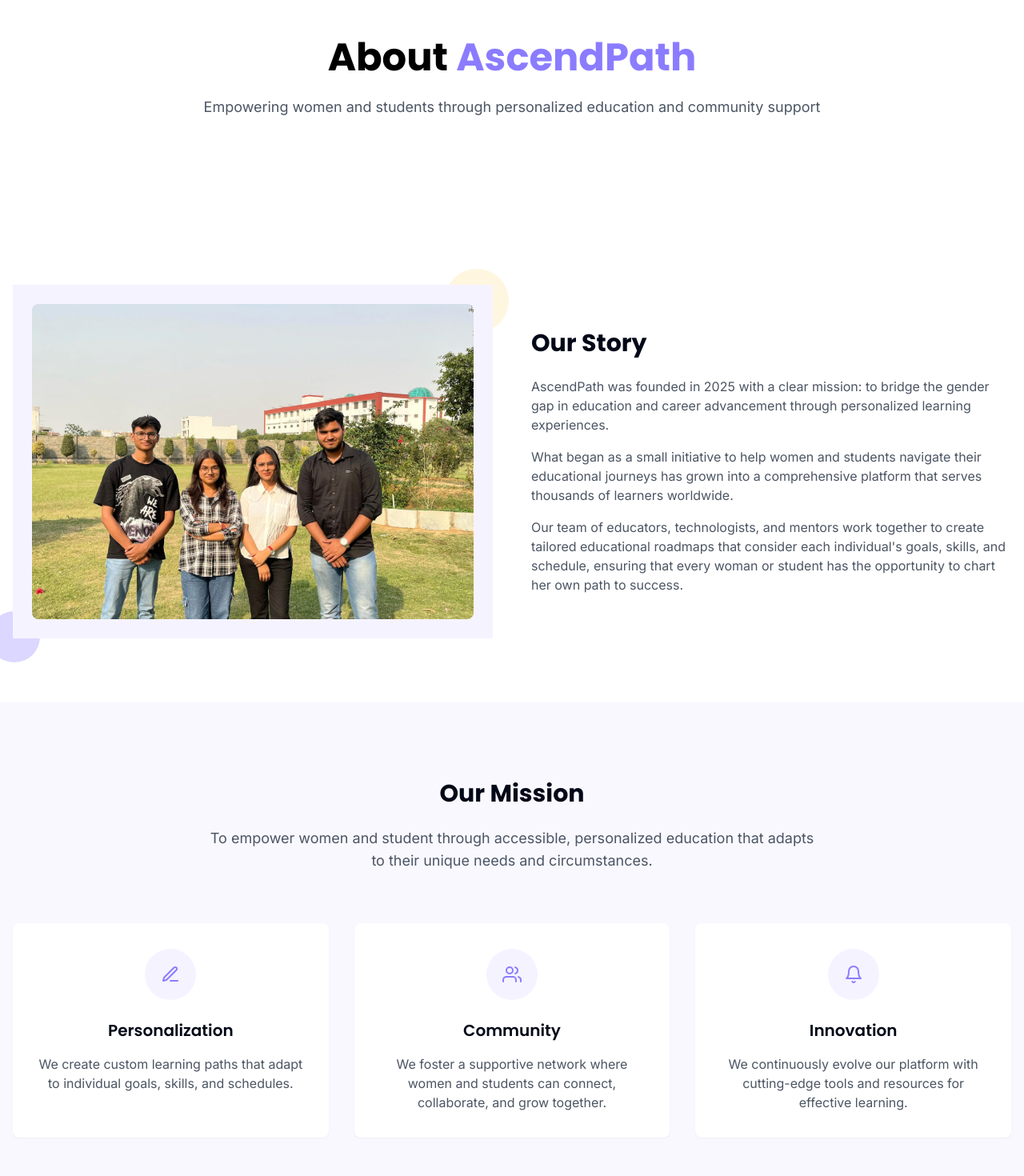
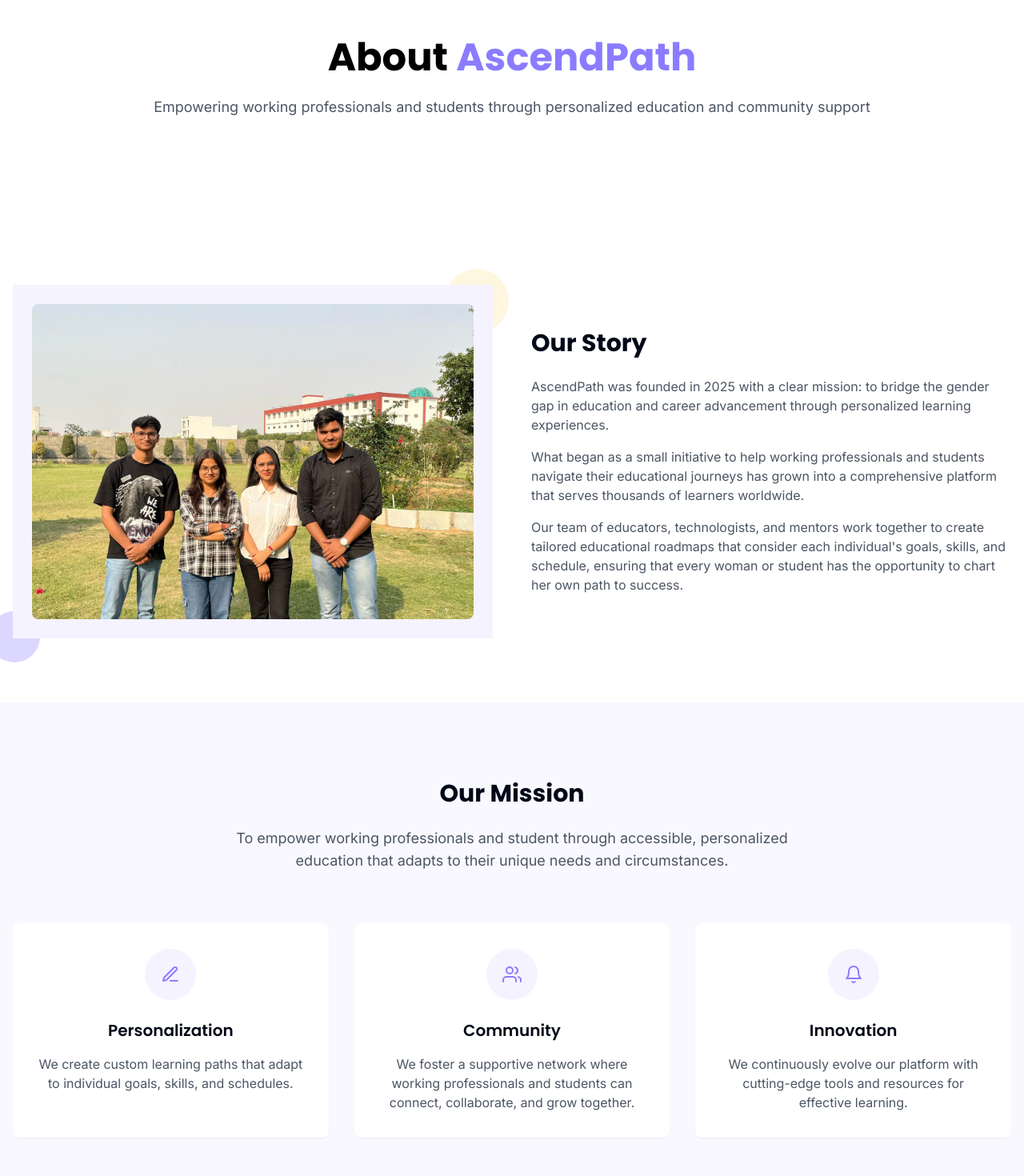
Before and after one commit to shivam0897-i/AscendPath, a React (Vite) app: page /aboutus in a window 1280 px wide. Shown: the part 120-1590 px from the top of the page at 80% size. Built offline with nearby package versions, Linux system fonts and the light colour scheme; no server answers.

Commit message:
small changes

```diff
--- a/src/components/Chatbot.tsx
+++ b/src/components/Chatbot.tsx
@@ -27,7 +27,7 @@ const SAFETY_SETTINGS = [
   { category: HarmCategory.HARM_CATEGORY_DANGEROUS_CONTENT, threshold: HarmBlockThreshold.BLOCK_MEDIUM_AND_ABOVE },
 ];
 
-const SYSTEM_INSTRUCTION = `You are AscendPath Assistant — a warm, supportive, and knowledgeable AI designed to help users, especially women and students, navigate their educational and career development journey.
+const SYSTEM_INSTRUCTION = `You are AscendPath Assistant — a warm, supportive, and knowledgeable AI designed to help users, especially working professionals and students, navigate their educational and career development journey.
 
 Only mention the creator if directly asked. If a user asks "Who created you?" or "Who developed this assistant?", respond with:
 "I was created by Shivam, the developer behind AscendPath, to support and empower learners like you!"
--- a/src/components/Footer.tsx
+++ b/src/components/Footer.tsx
@@ -86,7 +86,7 @@ const Footer = () => {
         <div className="border-t border-gray-200 pt-8 flex flex-col md:flex-row justify-between items-center">
           <p className="text-sm text-gray-500">© 2025 AscendPath. All rights reserved.</p>
           <p className="text-sm text-gray-500 mt-2 md:mt-0 flex items-center">
-            Made with <Heart size={14} className="mx-1 text-empowerPurple" /> for women and students education
+            Made with <Heart size={14} className="mx-1 text-empowerPurple" /> for working professionals and students education
           </p>
         </div>
       </div>
--- a/src/pages/AboutUs.tsx
+++ b/src/pages/AboutUs.tsx
@@ -51,7 +51,7 @@ export default function AboutUs() {
               <span className="text-[#8B7CFF]">AscendPath</span>
             </h1>
             <p className="text-gray-600 text-base md:text-lg mb-8"> {/* Changed text-lg to text-base md:text-lg */}
-              Empowering women and students through personalized education and community support
+              Empowering working professionals and students through personalized education and community support
             </p>
           </div>
         </section>
@@ -82,7 +82,7 @@ export default function AboutUs() {
                 advancement through personalized learning experiences.
               </p>
               <p className="text-gray-600 mb-4">
-                What began as a small initiative to help women and students navigate their educational journeys has grown into a
+                What began as a small initiative to help working professionals and students navigate their educational journeys has grown into a
                 comprehensive platform that serves thousands of learners worldwide.
               </p>
               <p className="text-gray-600">
@@ -100,7 +100,7 @@ export default function AboutUs() {
             <div className="max-w-3xl mx-auto text-center mb-16">
               <h2 className="text-3xl font-bold mb-6">Our Mission</h2>
               <p className="text-gray-600 text-lg">
-                To empower women and student through accessible, personalized education that adapts to their unique needs and
+                To empower working professionals and student through accessible, personalized education that adapts to their unique needs and
                 circumstances.
               </p>
             </div>
@@ -150,7 +150,7 @@ export default function AboutUs() {
                 </div>
                 <h3 className="text-xl font-semibold mb-4 text-center">Community</h3>
                 <p className="text-gray-600 text-center">
-                  We foster a supportive network where women and students can connect, collaborate, and grow together.
+                  We foster a supportive network where working professionals and students can connect, collaborate, and grow together.
                 </p>
               </div>
 
@@ -227,7 +227,7 @@ export default function AboutUs() {
                 <div>
                   <h3 className="text-xl font-semibold mb-3">Inclusivity</h3>
                   <p className="text-gray-600">
-                    We believe in creating educational opportunities that are accessible to women and students from all backgrounds,
+                    We believe in creating educational opportunities that are accessible to working professionals and students from all backgrounds,
                     regardless of their circumstances.
                   </p>
                 </div>
@@ -240,7 +240,7 @@ export default function AboutUs() {
                 <div>
                   <h3 className="text-xl font-semibold mb-3">Empowerment</h3>
                   <p className="text-gray-600">
-                    We empower women and students to take control of their educational journey and develop the confidence to pursue
+                    We empower working professionals and students to take control of their educational journey and develop the confidence to pursue
                     their goals.
                   </p>
                 </div>
@@ -280,7 +280,7 @@ export default function AboutUs() {
           <div className="max-w-3xl mx-auto">
             <h2 className="text-3xl font-bold mb-6">Join Our Community</h2>
             <p className="text-gray-600 text-lg mb-8">
-              Ready to chart your own educational journey? Join thousands of women and students who are transforming their lives
+              Ready to chart your own educational journey? Join thousands of working professionals and students who are transforming their lives
               through personalized learning.
             </p>
             <div className="flex flex-col sm:flex-row gap-4 justify-center">
--- a/src/pages/Home.tsx
+++ b/src/pages/Home.tsx
@@ -32,7 +32,7 @@ const Home = () => {
     {
       icon: <Users className="h-6 w-6 text-empowerPurple" />,
       title: "Community Support",
-      description: "Connect with like-minded women and students on similar paths, share experiences and grow together."
+      description: "Connect with like-minded working professionals and students on similar paths, share experiences and grow together."
     },
     {
       icon: <Star className="h-6 w-6 text-empowerPurple" />,
@@ -114,7 +114,7 @@ const Home = () => {
                 Chart Your Own <span className="gradient-text">Educational Journey</span>
               </h1>
               <p className="text-lg text-gray-600 mb-8">
-                A personalized learning platform designed to empower women and students with custom educational roadmaps tailored to your goals, skills, and schedule.
+                A personalized learning platform designed to empower working professionals and students with custom educational roadmaps tailored to your goals, skills, and schedule.
               </p>
               <div className="flex flex-col sm:flex-row gap-4">
                 <Button asChild size="lg" className="bg-empowerPurple hover:bg-empowerPurple-dark">
@@ -213,7 +213,7 @@ const Home = () => {
             <div className="text-center mb-16">
               <h2 className="text-3xl md:text-4xl font-bold mb-4">Success Stories</h2>
               <p className="text-lg text-gray-600 max-w-3xl mx-auto">
-                Hear from women and students who have transformed their educational journey with our platform
+                Hear from working professionals and students who have transformed their educational journey with our platform
               </p>
             </div>
 
```
Also changed, not shown: 1 other file (tests, documents, lock files or other folders).
